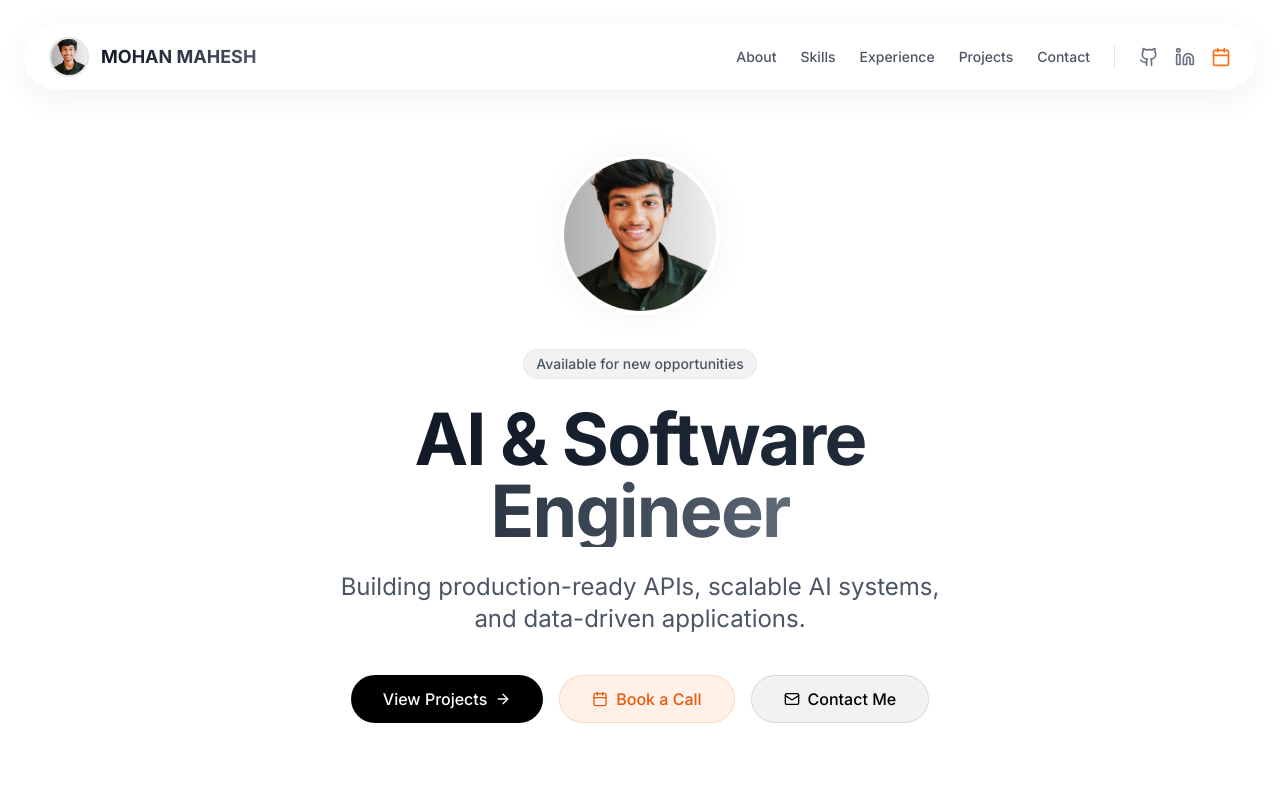
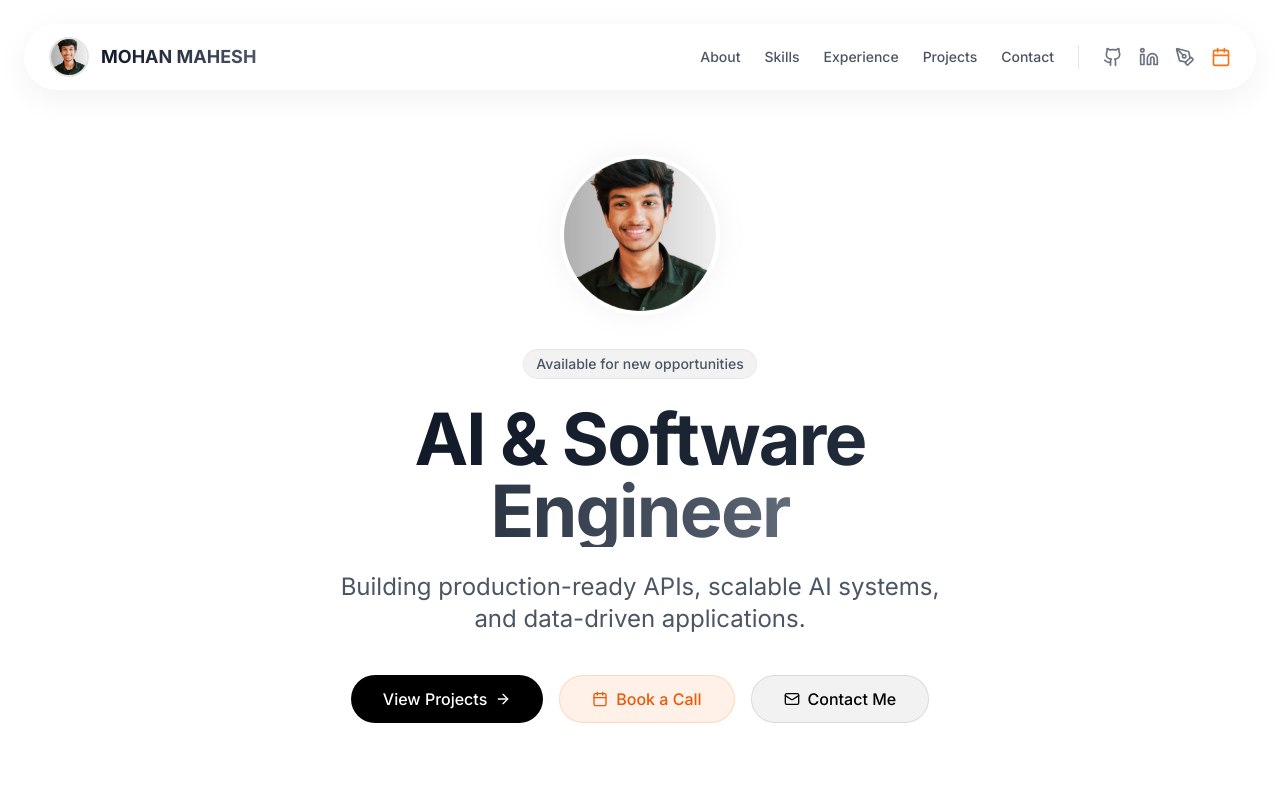
Before and after one commit to MohanMahesh10/mohanmaheshsite, a Next.js app: page / in a window 1280 px wide. Shown: the top 800 px of the page. Built offline with nearby package versions, Linux system fonts and the light colour scheme.

Commit message:
Add Medium icon to navbar and replace emojis with proper icons

```diff
--- a/src/components/Navbar.tsx
+++ b/src/components/Navbar.tsx
@@ -2,7 +2,7 @@
 
 import { useState, useEffect } from "react";
 import { motion, AnimatePresence } from "framer-motion";
-import { Menu, X, Github, Linkedin, Mail, Calendar } from "lucide-react";
+import { Menu, X, Github, Linkedin, Mail, Calendar, PenTool } from "lucide-react";
 import Image from "next/image";
 import { NAV_LINKS, SOCIAL_LINKS } from "@/lib/data";
 import { BASE_PATH } from "@/lib/config";
@@ -83,6 +83,15 @@ export default function Navbar() {
                                 <Linkedin className="w-5 h-5" />
                             </a>
                             <a
+                                href={SOCIAL_LINKS.medium}
+                                target="_blank"
+                                rel="noopener noreferrer"
+                                className="text-gray-500 hover:text-green-600 transition-colors hover:scale-110 transform duration-200"
+                                title="Medium Blog"
+                            >
+                                <PenTool className="w-5 h-5" />
+                            </a>
+                            <a
                                 href={SOCIAL_LINKS.topmate}
                                 target="_blank"
                                 rel="noopener noreferrer"
@@ -143,6 +152,14 @@ export default function Navbar() {
                                     <Linkedin className="w-6 h-6" />
                                 </a>
                                 <a
+                                    href={SOCIAL_LINKS.medium}
+                                    target="_blank"
+                                    rel="noopener noreferrer"
+                                    className="text-gray-500 hover:text-green-600"
+                                >
+                                    <PenTool className="w-6 h-6" />
+                                </a>
+                                <a
                                     href={SOCIAL_LINKS.topmate}
                                     target="_blank"
                                     rel="noopener noreferrer"
--- a/src/components/sections/Contact.tsx
+++ b/src/components/sections/Contact.tsx
@@ -2,7 +2,7 @@
 
 import { useState } from "react";
 import { motion } from "framer-motion";
-import { Send, CheckCircle, Loader2 } from "lucide-react";
+import { Send, CheckCircle, Loader2, PenTool, Calendar } from "lucide-react";
 import { SOCIAL_LINKS } from "@/lib/data";
 import { WEB3FORMS_CONFIG } from "@/lib/config";
 
@@ -113,17 +113,19 @@ export default function Contact() {
                                         href={SOCIAL_LINKS.medium}
                                         target="_blank"
                                         rel="noopener noreferrer"
-                                        className="text-muted-foreground hover:text-green-400 transition-colors font-medium"
+                                        className="text-muted-foreground hover:text-green-400 transition-colors font-medium flex items-center gap-1"
                                     >
-                                        📝 Medium Blog
+                                        <PenTool className="w-4 h-4" />
+                                        Medium Blog
                                     </a>
                                     <a
                                         href={SOCIAL_LINKS.topmate}
                                         target="_blank"
                                         rel="noopener noreferrer"
-                                        className="text-muted-foreground hover:text-orange-400 transition-colors font-medium"
+                                        className="text-muted-foreground hover:text-orange-400 transition-colors font-medium flex items-center gap-1"
                                     >
-                                        📅 Book a Call
+                                        <Calendar className="w-4 h-4" />
+                                        Book a Call
                                     </a>
                                 </div>
                             </div>
```
